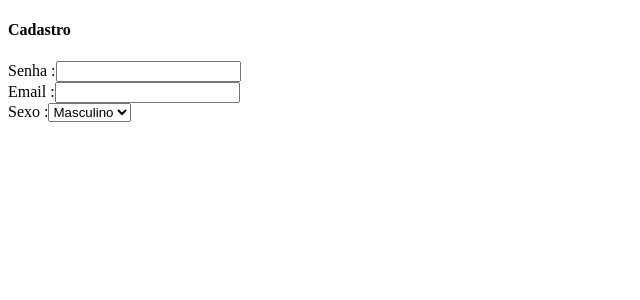
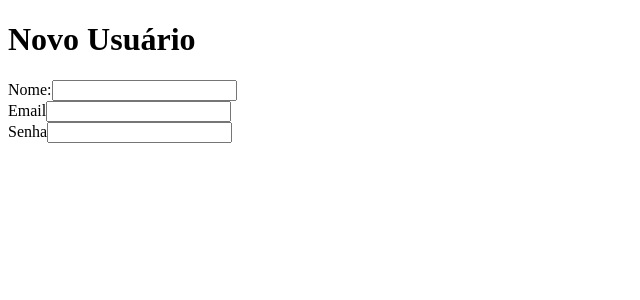
Before and after one commit to johntec-ads/meuapp, a React (Create React App) app: page / in a window 1280 px wide. Shown: the top 300 px of the page, without its empty margins (0-640 px from the left). Built offline with nearby package versions, Linux system fonts and the light colour scheme.

Commit message:
formulariosReact

```diff
--- a/src/App.js
+++ b/src/App.js
@@ -1,80 +1,56 @@
 import React, { Component } from 'react';
 class App extends Component {
 
-  constructor( props ) {
-    super( props );
+  constructor(props) {
+    super(props);
     this.state = {
+      nome:  '',
+      email: '',
       senha: '',
-      email: '',
-      sexo: ''
+    }
   }
 
-    this.trocaSenha = this.trocaSenha.bind( this );
-    this.trocaEmail = this.trocaEmail.bind( this );
-    this.trocaSexo = this.trocaSexo.bind( this );
+  render() {
+    return(
+      <div>
+          <h1>Novo Usuário</h1>
 
-  }
-
-  trocaSenha ( e ) {
-    let upValue = e.target.value;
-    this.setState( { senha: upValue } );
-  }
-
-  trocaEmail ( e ) {
-    let upValue = e.target.value;
-    this.setState( { email: upValue } )
-  }
-
-  trocaSexo ( e ) {
-    let upValue = e.target.value;
-    this.setState( { sexo: upValue } )
-  }
-
-  render () {
-    return (
-      <div>
-        <h4> Cadastro </h4>
-
-        Senha :
+        <form>
+          Nome:
           <input
                   type='text'
-          name='senha'
-          value={ this.state.senha }
-          onChange={ this.trocaSenha }
+                  value={this.state.nome}
+                  onChange={ (e) => this.setState({nome: e.target.value}) }
           />
-
           <br></br>
-
-        Email :
+          Email
           <input
             type='email'
             name='email'
-          value={ this.state.email }
-          onChange={ this.trocaEmail }
+            value={this.state.email}
+            onChange={ (e) => this.setState({email: e.target.value}) }
+          />
+          <br></br>
+          Senha
+          <input
+            type='password'
+            name='senha'
+            value={this.state.senha}
+            onChange={ (e) => this.setState({senha: e.target.value}) }
           />
 
-
-        <br></br>
-
-        Sexo :
-        <select
-          name='sexo'
-          value={ this.state.sexo }
-          onChange={ this.trocaSexo }
-        >
-          <option value='masculino' >Masculino</option>
-          <option value='feminino' >Feminino</option>
-        </select>
+        </form>
 
         <div>
-          <h3> { this.state.senha } </h3>
-          <h3> { this.state.email } </h3>
-          <h3> { this.state.sexo } </h3>
+          <h3> {this.state.nome} </h3>
+          <h3> {this.state.email} </h3>
+          <h3> {this.state.senha} </h3>
         </div>
+
       </div>
     )
   }
 }
 
 
-export default App;
+export default App ;
```
Lines whose indentation alone changed are shown as unchanged.
